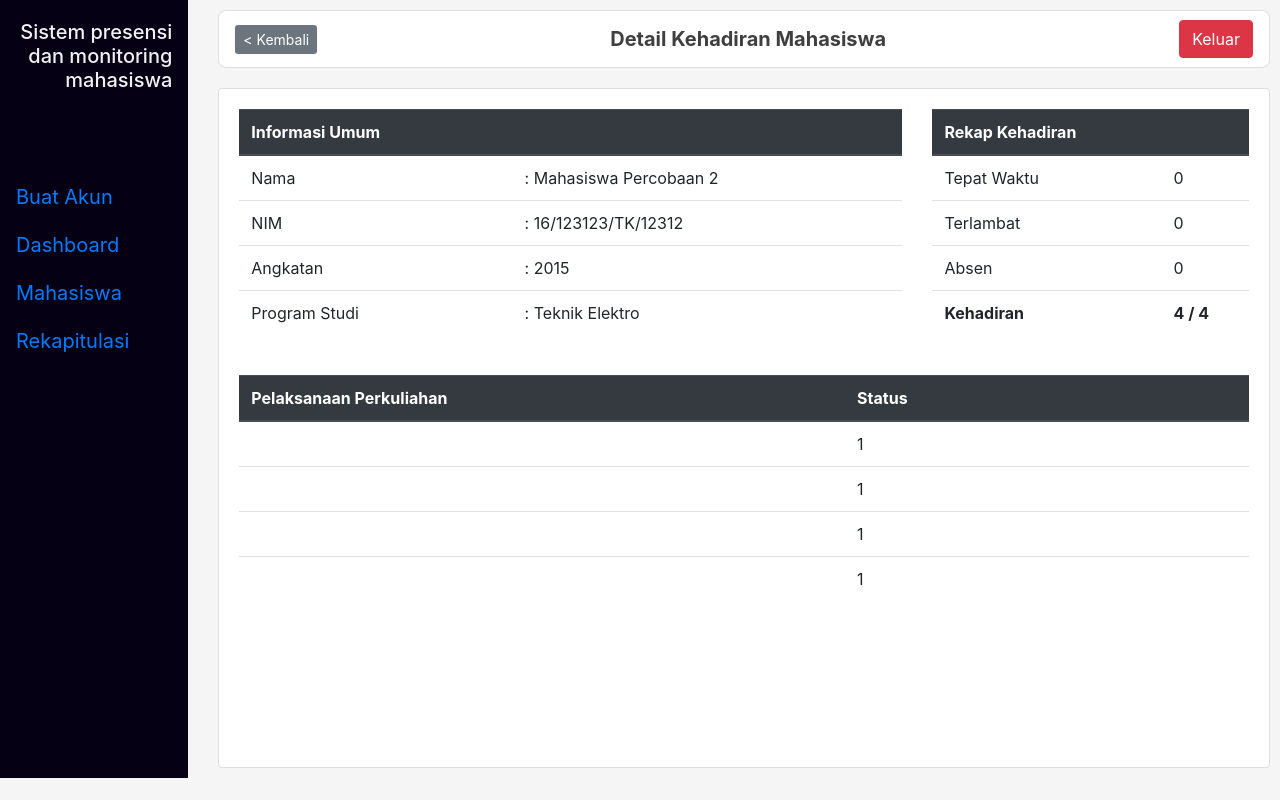
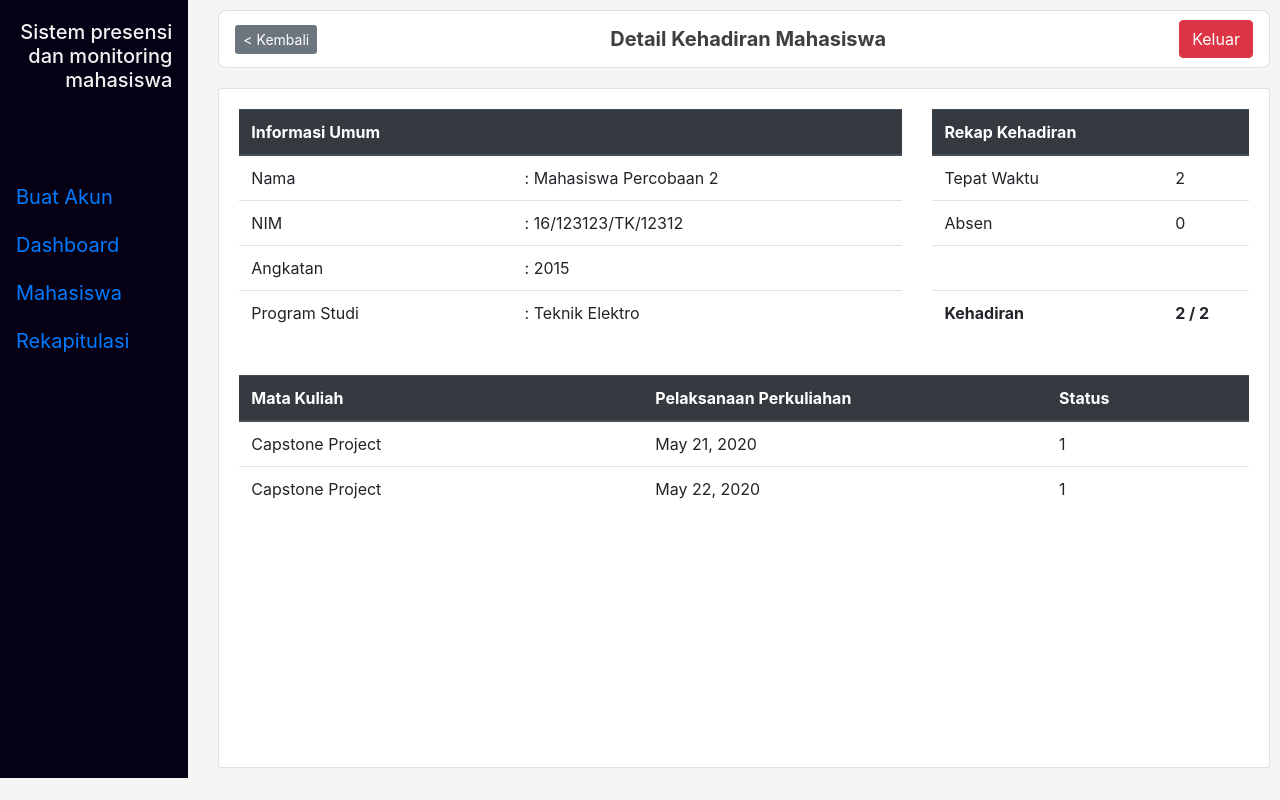
Before and after one commit to Dresta/skripsi-caps, a Django app: page /halaman/detail/123123 in a window 1280 px wide. Run offline with Django 3.2, Linux system fonts and the light colour scheme; a user stored in the database is signed in; data comes from the database, SQL or seed files in the repository; some libraries are stand-ins or nearby versions.

Commit message:
update filter detail mahasiswa

```diff
--- a/halaman/templates/detail.html
+++ b/halaman/templates/detail.html
@@ -52,12 +52,16 @@
                         <td>{{jumlah_hadir}}</td>
                     </tr>
                     <tr>
-                        <td>Terlambat</td>
-                        <td>{{jumlah_terlambat}}</td>
+                        <td>Absen</td>
+                        <td>{{jumlah_absen}}</td>
                     </tr>
                     <tr>
-                        <td>Absen</td>
-                        <td>{{jumlah_absen}}</td>
+                        <td>
+                            <br>
+                        </td>
+                        <td>
+                            <br>
+                        </td>
                     </tr>
                     <tr>
                         <td><strong>Kehadiran</strong></td>
@@ -72,13 +76,15 @@
                     <table class="table">
                         <thead class="thead-dark">
                             <tr>
-                                <th width="60%">Pelaksanaan Perkuliahan</th>
-                                <th width="40%">Status</th>
+                                <th width="40%">Mata Kuliah</th>
+                                <th width="40%">Pelaksanaan Perkuliahan</th>
+                                <th width="20%">Status</th>
                             </tr>
                         </thead>
                         {% for presensi in presensi %}
                             <tr>
-                                <td>{{presensi.waktu_kehadiran}}</td>
+                                <td>{{presensi.pertemuan.matkul}}</td>
+                                <td>{{presensi.pertemuan.waktu_perkuliahan}}</td>
                                 <td>{{presensi.status}}</td>
                             </tr>
                         {% endfor %}
--- a/halaman/views.py
+++ b/halaman/views.py
@@ -123,7 +123,6 @@ def daftarMahasiswa(request):
 
     log_user = request.user
     nama_matkul = request.user.profil
-
     list_pertemuan = Pertemuan.objects.filter(matkul=nama_matkul)
     presensi = Presensi.objects.filter(pertemuan__in=list_pertemuan)
 
@@ -136,17 +135,22 @@ def daftarMahasiswa(request):
 
 @login_required(login_url='masuk')
 def detail(request, pk):
+
+    log_user = request.user
+    nama_matkul = request.user.profil
+    list_pertemuan = Pertemuan.objects.filter(matkul=nama_matkul)
+    kehadiran = Presensi.objects.filter(pertemuan__in=list_pertemuan)
+
     mahasiswa = Mahasiswa.objects.get(niu=pk)
-    presensi = mahasiswa.presensi_set.all()
+    presensi = mahasiswa.presensi_set.filter(pertemuan__in=list_pertemuan)
 
-    jumlah_hadir = presensi.filter(status="Hadir").count()
-    jumlah_terlambat = presensi.filter(status="Telat").count()
-    jumlah_absen = presensi.filter(status="Absen").count()
-    total_kehadiran = presensi.exclude(status="Absen").count()
+    jumlah_hadir = presensi.filter(status="1").count()
+    jumlah_absen = presensi.filter(status="0").count()
+    total_kehadiran = presensi.exclude(status="0").count()
 
     context = {
         'mahasiswa':mahasiswa, 'presensi':presensi,
-        'jumlah_hadir' :jumlah_hadir, 'jumlah_terlambat':jumlah_terlambat,
+        'jumlah_hadir' :jumlah_hadir,
         'jumlah_absen':jumlah_absen, 'total_kehadiran':total_kehadiran,
     }
     return render(request, 'detail.html', context)
```
